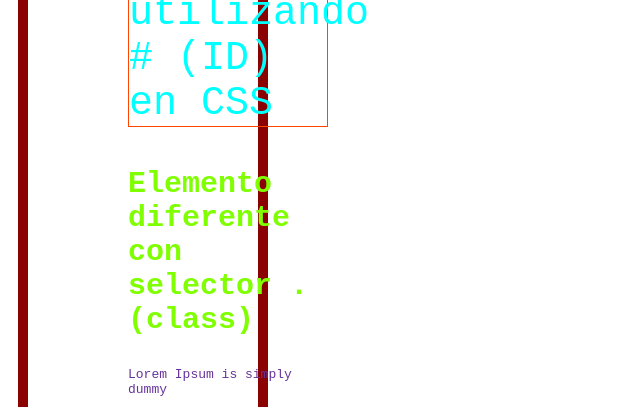
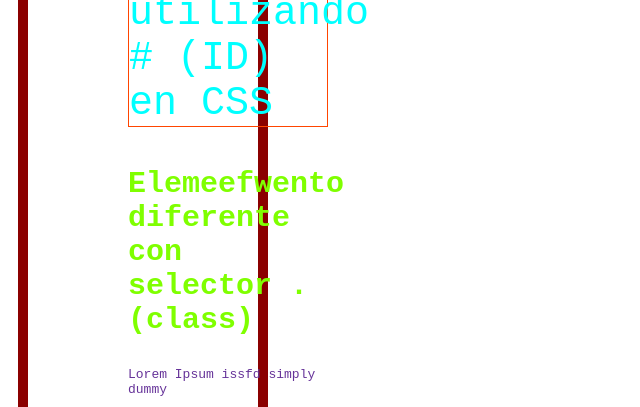
Before and after one commit to Selena-89/Prueba-1-de-repositorio, a plain HTML site: page css_estilo_externo_copiandolink.html in a window 1280 px wide. Shown: the part 882-1289 px from the top of the page, without its empty margins (0-640 px from the left). Drawn offline with Linux system fonts and the light colour scheme.

Commit message:
Agregué otro cambio

```diff
--- a/css_estilo_externo_copiandolink.html
+++ b/css_estilo_externo_copiandolink.html
@@ -18,8 +18,8 @@
         <button type="button"> Podés hacer click acá para nada </button>
         <p>Lorem Ipssssssum is simply  fgd gdg dummy text of the printing and typesetting industry. Lorem Ipsum has been the industry's standard dummy text ever since the 1500s, when an unknown printer took a galley of type and scrambled it to make a type specimen book. It has survived not only five centuries, but also the leap into electronic typesetting, remaining essentially unchanged. It was popularised in the 1960s with the release of Letraset sheets containing Lorem Ipsum passages, and more recently with desktop publishing software like Aldus PageMaker including versions of Lorem Ipsum.</p>
         <p id="mi_parrafo_diferente"> Elemento <strong>diferente</strong> utilizando # (ID) en CSS</p>
-        <p class="ejemplodeclases"> Elemento diferente con selector . (class)</p>
-        <p>Lorem Ipsum is simply dummy</p>
+        <p class="ejemplodeclases"> Elemeefwento diferente con selector . (class)</p>
+        <p>Lorem Ipsum issfd simply dummy</p>
         <!-- Link de una web agregada (Ancla/Hipervinculo)-->
         <a href="https://www.argentina.gob.ar/economia/conocimiento/argentina-programa"> Visitá Argentina Programa</a>
     <ul>
```
